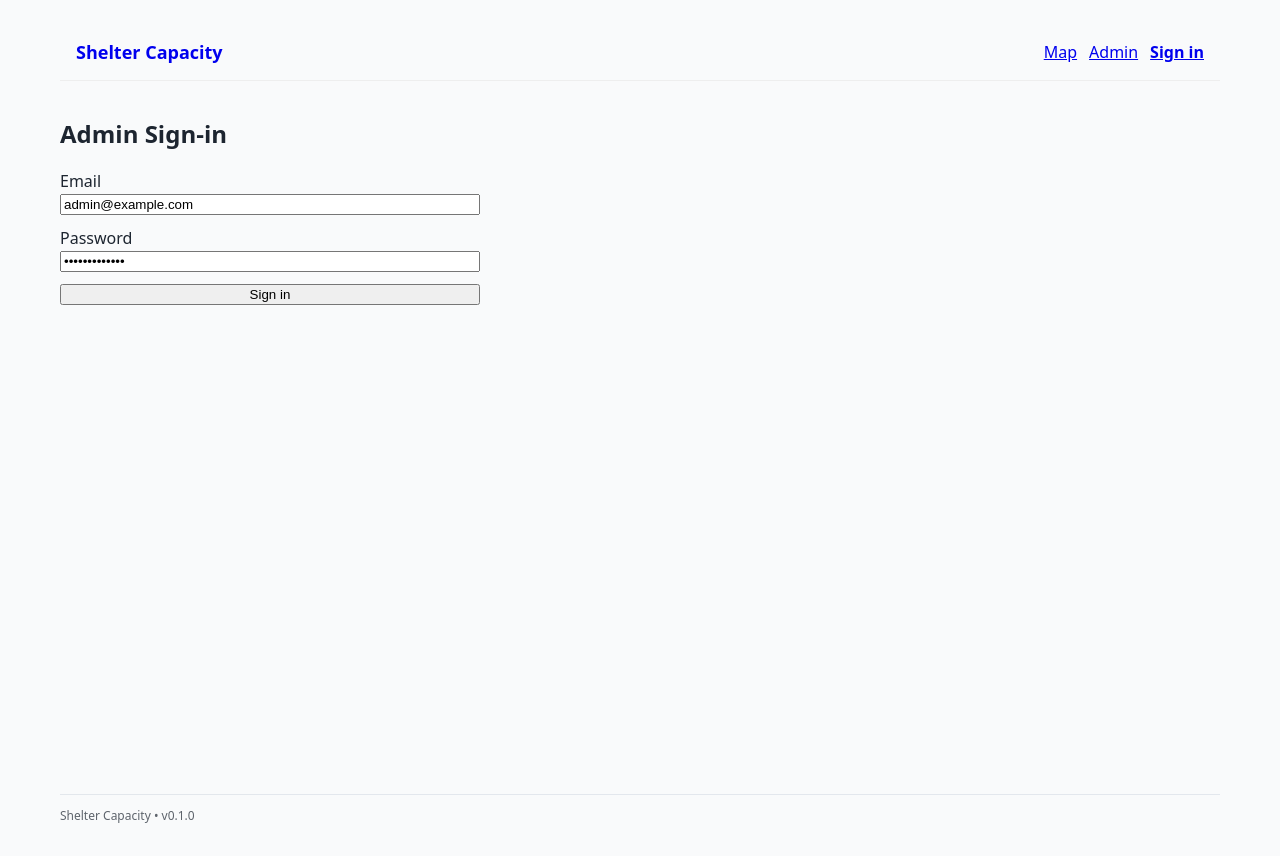
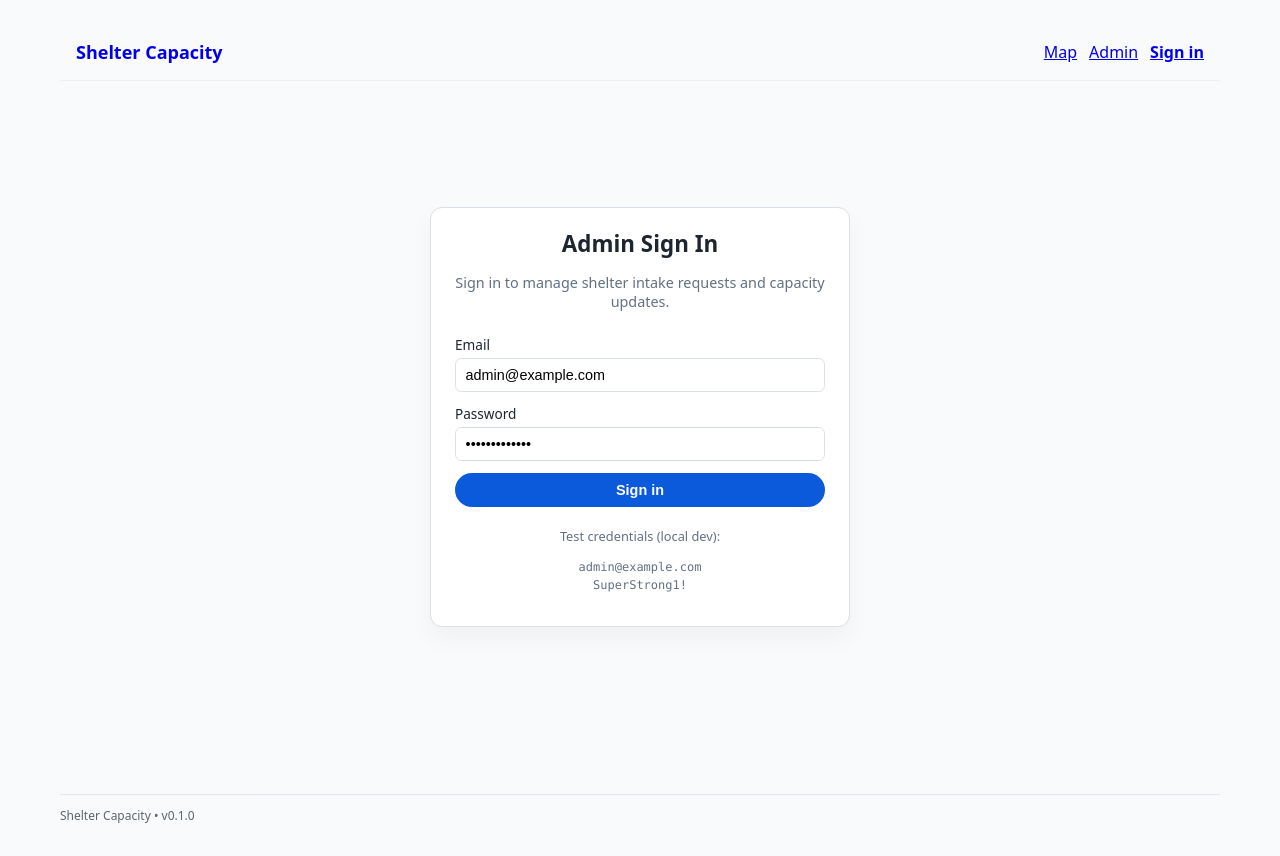
Before and after one commit to Henrywis/Shelter, a React (Vite) app in the folder frontend/: page /login in a window 1280 px wide. Built offline with nearby package versions, Linux system fonts and the light colour scheme.

Commit message:
Design login page for cleaner look

```diff
--- a/frontend/src/pages/Login.jsx
+++ b/frontend/src/pages/Login.jsx
@@ -1,39 +1,93 @@
-import { useState } from 'react'
+import { useEffect, useState } from 'react'
 import { useNavigate } from 'react-router-dom'
 import { useAuth } from '../auth/AuthContext.jsx'
 
 export default function Login() {
   const nav = useNavigate()
-  const { login } = useAuth()
+  const { user, login } = useAuth()
   const [email, setEmail] = useState('admin@example.com')
   const [password, setPassword] = useState('SuperStrong1!')
   const [error, setError] = useState('')
+  const [loading, setLoading] = useState(false)
+
+  // If already logged in, bounce to /admin
+  useEffect(() => {
+    if (user) {
+      nav('/admin')
+    }
+  }, [user, nav])
 
   const onSubmit = async (e) => {
     e.preventDefault()
     setError('')
+    setLoading(true)
     try {
       await login(email, password)
       nav('/admin')
     } catch (err) {
-      setError('Login failed')
-      console.error(err)
+      console.error('Login error:', err)
+      setError('Invalid credentials. Please try again.')
+    } finally {
+      setLoading(false)
     }
   }
 
   return (
-    <section style={{ maxWidth: 420 }}>
-      <h2>Admin Sign-in</h2>
-      <form onSubmit={onSubmit} style={{ display: 'grid', gap: 12 }}>
-        <label>Email
-          <input value={email} onChange={e => setEmail(e.target.value)} type="email" required style={{ width: '100%' }}/>
-        </label>
-        <label>Password
-          <input value={password} onChange={e => setPassword(e.target.value)} type="password" required style={{ width: '100%' }}/>
-        </label>
-        {error && <div style={{ color: 'crimson' }}>{error}</div>}
-        <button type="submit">Sign in</button>
-      </form>
-    </section>
+    <div className="login-page">
+      <div className="card login-card">
+        <h1 className="login-title">Admin Sign In</h1>
+        <p className="login-subtitle">
+          Sign in to manage shelter intake requests and capacity updates.
+        </p>
+
+        <form onSubmit={onSubmit} className="form-grid">
+          <div className="form-field">
+            <label htmlFor="email" className="form-label">Email</label>
+            <input
+              id="email"
+              className="input"
+              type="email"
+              placeholder="admin@example.com"
+              value={email}
+              onChange={e => setEmail(e.target.value)}
+              required
+              disabled={loading}
+            />
+          </div>
+
+          <div className="form-field">
+            <label htmlFor="password" className="form-label">Password</label>
+            <input
+              id="password"
+              className="input"
+              type="password"
+              placeholder="Enter your password"
+              value={password}
+              onChange={e => setPassword(e.target.value)}
+              required
+              disabled={loading}
+            />
+          </div>
+
+          {error && (
+            <div className="alert-error">
+              {error}
+            </div>
+          )}
+
+          <button type="submit" className="btn-primary" disabled={loading}>
+            {loading ? 'Signing in…' : 'Sign in'}
+          </button>
+        </form>
+
+        <div className="login-creds">
+          <p>Test credentials (local dev):</p>
+          <p>
+            <code>admin@example.com</code><br />
+            <code>SuperStrong1!</code>
+          </p>
+        </div>
+      </div>
+    </div>
   )
 }
```
